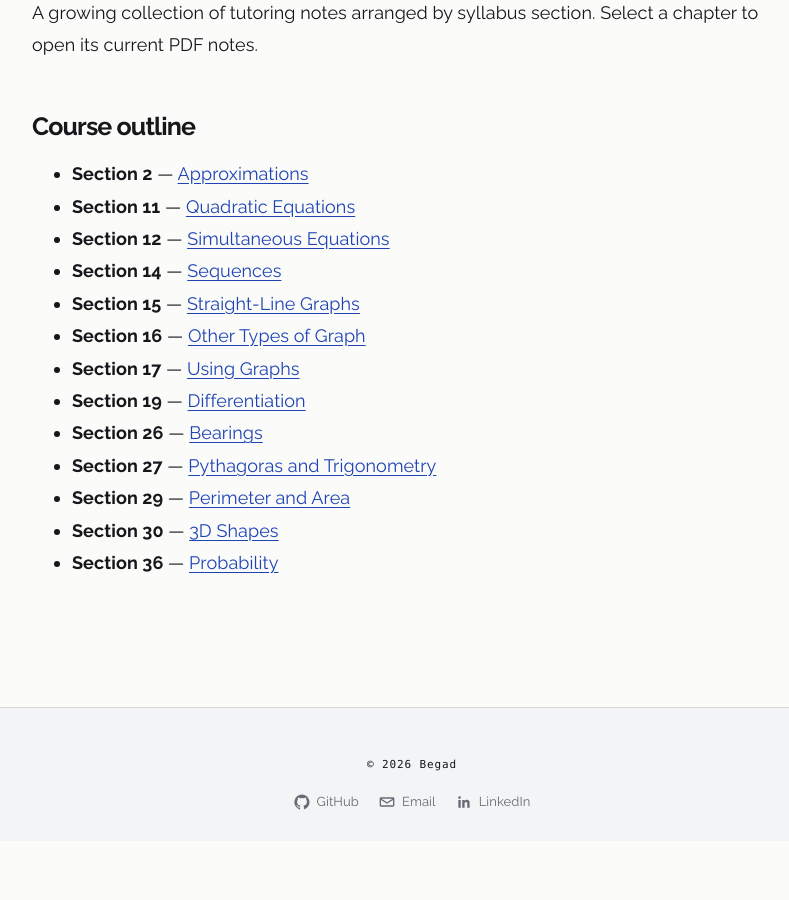
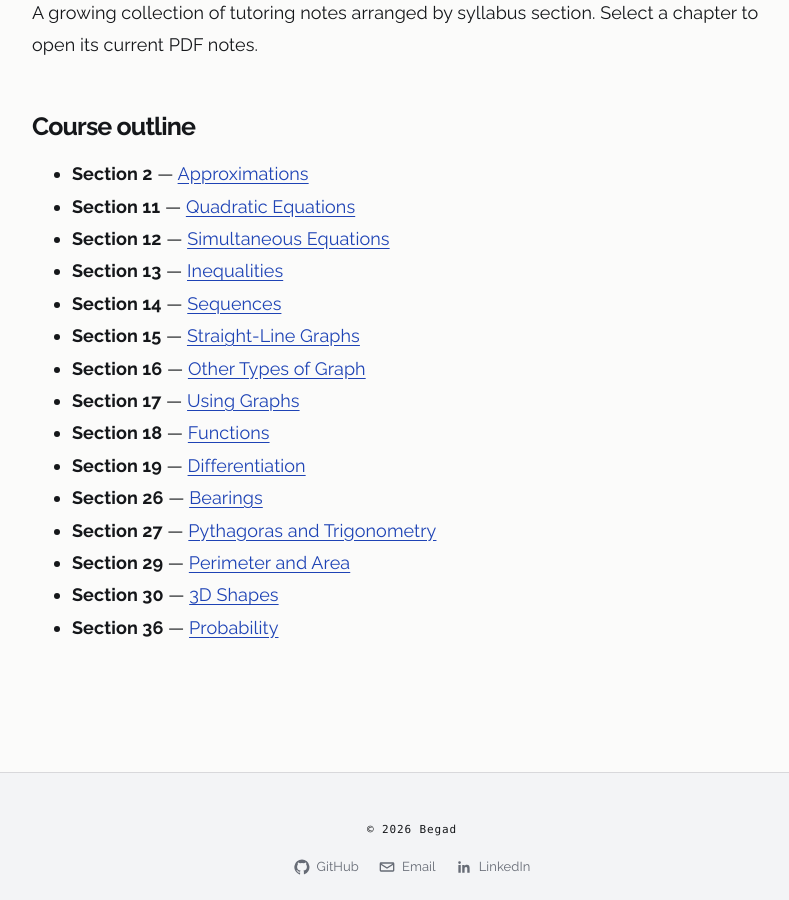
Before and after one commit to BegadE/rocky, a Jekyll site: the page built from _projects/tutoring.md, in a window 1280 px wide and 900 px high, scrolled down 711 px. Shown: the whole window, without its empty margins (228-1017 px from the left). Built offline with Jekyll 4.4.1, drawn with Linux system fonts in a browser that asks for light colours; before the commit the page ends 1552 px from its top, so only the background shows below that.

Commit message:
Add inequalities and functions tutoring chapters

```diff
--- a/_projects/tutoring.md
+++ b/_projects/tutoring.md
@@ -22,10 +22,12 @@ A growing collection of tutoring notes arranged by syllabus section. Select a ch
 - **Section 2** — [Approximations]({{ "/assets/tutoring/igcse/section-02-approximations.pdf" | relative_url }})
 - **Section 11** — [Quadratic Equations]({{ "/assets/tutoring/igcse/section-11-quadratic-equations.pdf" | relative_url }})
 - **Section 12** — [Simultaneous Equations]({{ "/assets/tutoring/igcse/section-12-simultaneous-equations.pdf" | relative_url }})
+- **Section 13** — [Inequalities]({{ "/assets/tutoring/igcse/section-13-inequalities.pdf" | relative_url }})
 - **Section 14** — [Sequences]({{ "/assets/tutoring/igcse/section-14-sequences.pdf" | relative_url }})
 - **Section 15** — [Straight-Line Graphs]({{ "/assets/tutoring/igcse/section-15-straight-line-graphs.pdf" | relative_url }})
 - **Section 16** — [Other Types of Graph]({{ "/assets/tutoring/igcse/section-16-other-types-of-graph.pdf" | relative_url }})
 - **Section 17** — [Using Graphs]({{ "/assets/tutoring/igcse/section-17-using-graphs.pdf" | relative_url }})
+- **Section 18** — [Functions]({{ "/assets/tutoring/igcse/section-18-functions.pdf" | relative_url }})
 - **Section 19** — [Differentiation]({{ "/assets/tutoring/igcse/section-19-differentiation.pdf" | relative_url }})
 - **Section 26** — [Bearings]({{ "/assets/tutoring/igcse/section-26-bearings.pdf" | relative_url }})
 - **Section 27** — [Pythagoras and Trigonometry]({{ "/assets/tutoring/igcse/section-27-pythagoras-and-trigonometry.pdf" | relative_url }})
```
Also changed, not shown: 2 other files.
